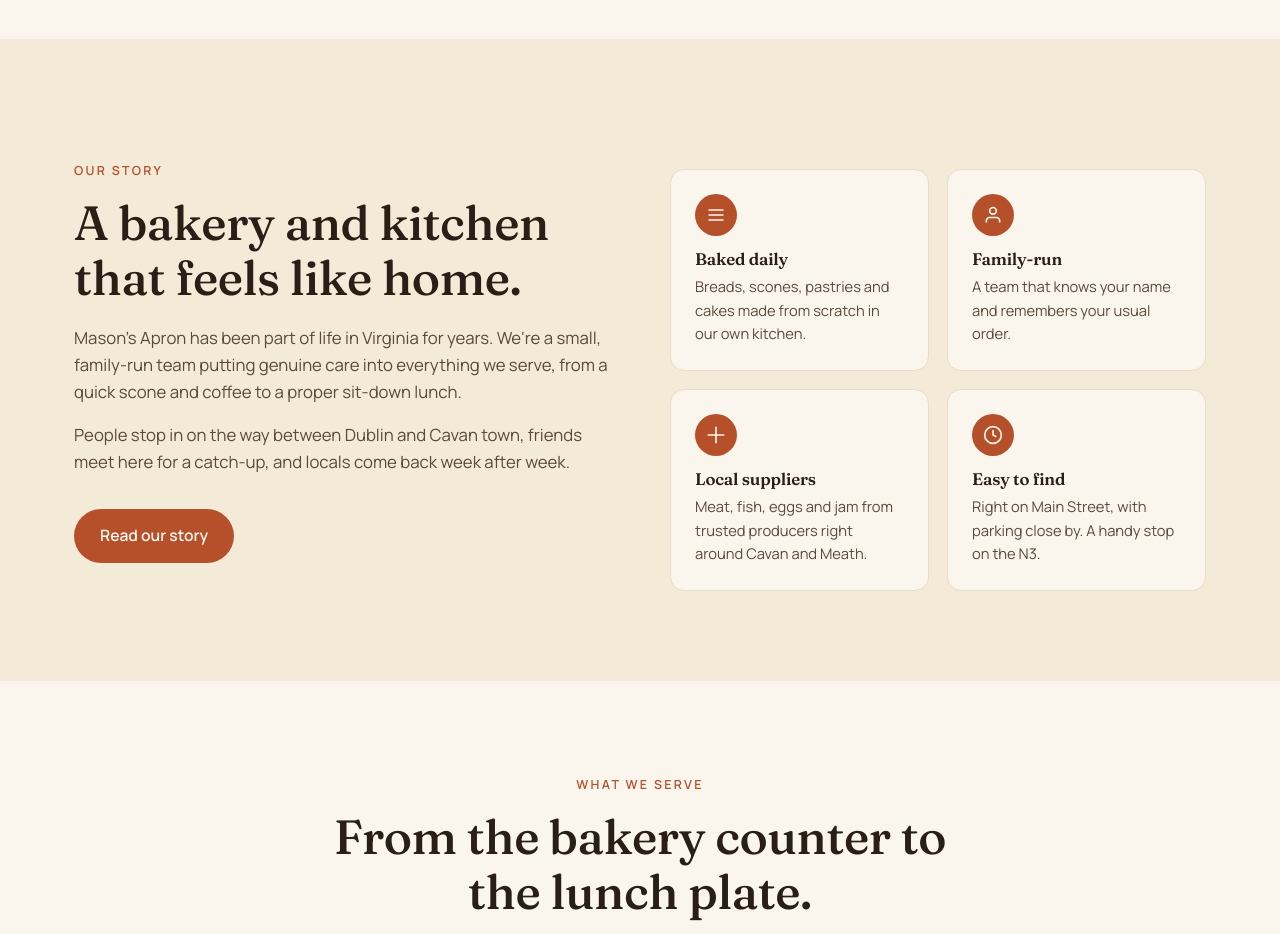
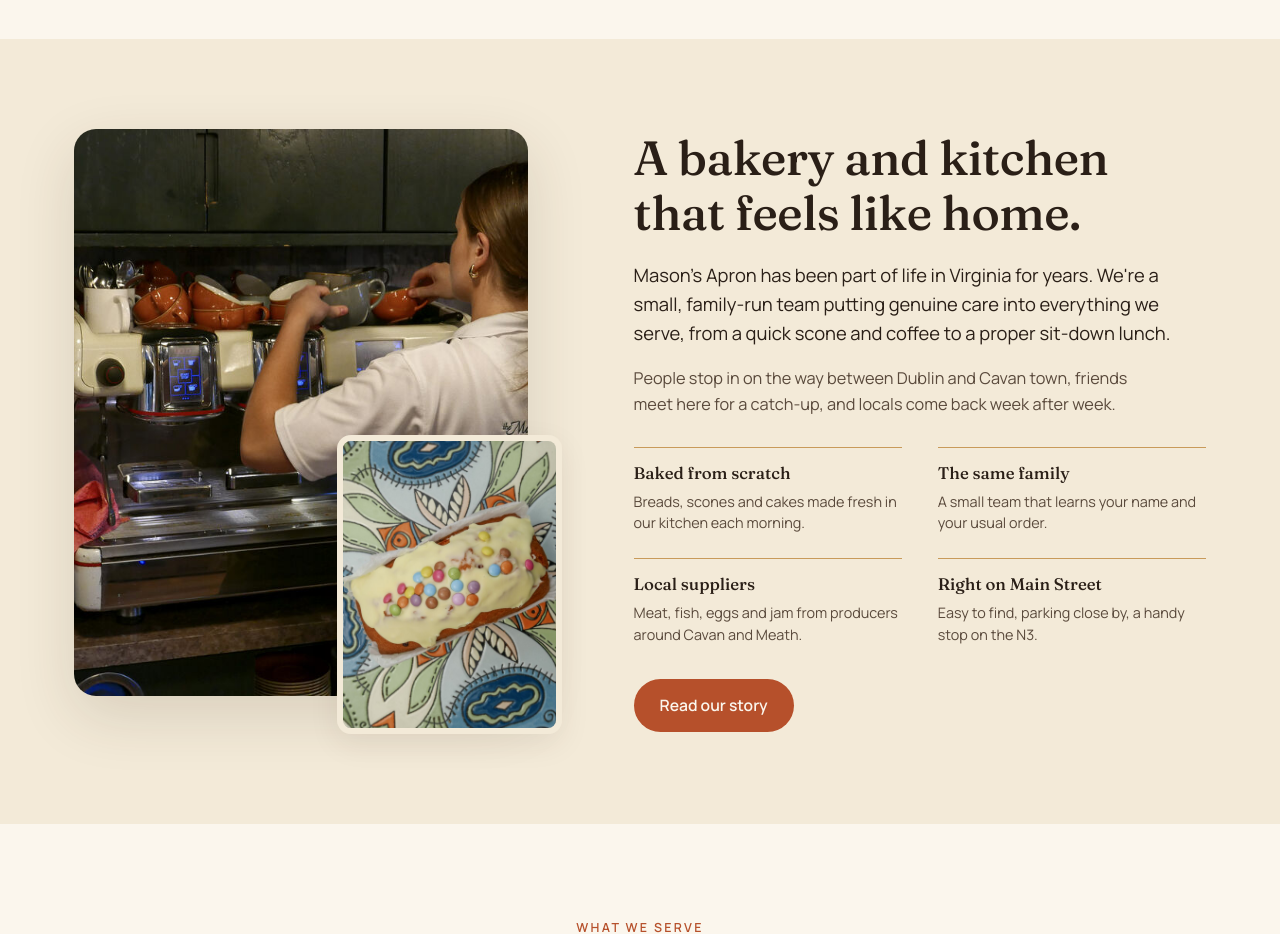
Before and after one commit to SamOHON0/masonsapron, a plain HTML site: page index.html in a window 1280 px wide. Shown: the part 860-1794 px from the top of the page. Drawn offline with Linux system fonts and the light colour scheme.

Commit message:
Redesign Our Story section: photo-led editorial layout, drop icon cards

```diff
--- a/index.html
+++ b/index.html
@@ -123,45 +123,41 @@
   <!-- ===== ABOUT TEASE ===== -->
   <section class="about">
     <div class="container">
-      <div class="about-grid">
-        <div data-reveal>
-          <span class="eyebrow">Our Story</span>
+      <div class="story-feature">
+        <div class="sf-media" data-reveal>
+          <figure class="sf-main">
+            <img src="/images/barista.jpg" alt="A member of the Mason's Apron team making coffee behind the counter" loading="lazy">
+          </figure>
+          <figure class="sf-inset">
+            <img src="/images/napkin.jpg" alt="Mason's Apron branded napkin" loading="lazy">
+          </figure>
+        </div>
+
+        <div class="sf-body" data-reveal>
           <h2>A bakery and kitchen that feels like home.</h2>
-          <p>Mason's Apron has been part of life in Virginia for years. We're a small, family-run team putting genuine care into everything we serve, from a quick scone and coffee to a proper sit-down lunch.</p>
+          <p class="sf-lead">Mason's Apron has been part of life in Virginia for years. We're a small, family-run team putting genuine care into everything we serve, from a quick scone and coffee to a proper sit-down lunch.</p>
           <p>People stop in on the way between Dublin and Cavan town, friends meet here for a catch-up, and locals come back week after week.</p>
-          <a href="/about.html" class="btn btn-rust" style="margin-top:18px;">Read our story</a>
-        </div>
-        <div data-reveal>
-          <div class="why-cards">
-            <div class="why-card">
-              <div class="ic">
-                <svg viewBox="0 0 24 24" fill="none" stroke="currentColor" stroke-width="2"><path d="M3 12h18M3 6h18M3 18h18"/></svg>
-              </div>
-              <h4>Baked daily</h4>
-              <p>Breads, scones, pastries and cakes made from scratch in our own kitchen.</p>
+
+          <dl class="sf-facts">
+            <div class="sf-fact">
+              <dt>Baked from scratch</dt>
+              <dd>Breads, scones and cakes made fresh in our kitchen each morning.</dd>
             </div>
-            <div class="why-card">
-              <div class="ic">
-                <svg viewBox="0 0 24 24" fill="none" stroke="currentColor" stroke-width="2"><path d="M20 21v-2a4 4 0 0 0-4-4H8a4 4 0 0 0-4 4v2"/><circle cx="12" cy="7" r="4"/></svg>
-              </div>
-              <h4>Family-run</h4>
-              <p>A team that knows your name and remembers your usual order.</p>
+            <div class="sf-fact">
+              <dt>The same family</dt>
+              <dd>A small team that learns your name and your usual order.</dd>
             </div>
-            <div class="why-card">
-              <div class="ic">
-                <svg viewBox="0 0 24 24" fill="none" stroke="currentColor" stroke-width="2"><path d="M12 2v20M2 12h20"/></svg>
-              </div>
-              <h4>Local suppliers</h4>
-              <p>Meat, fish, eggs and jam from trusted producers right around Cavan and Meath.</p>
+            <div class="sf-fact">
+              <dt>Local suppliers</dt>
+              <dd>Meat, fish, eggs and jam from producers around Cavan and Meath.</dd>
             </div>
-            <div class="why-card">
-              <div class="ic">
-                <svg viewBox="0 0 24 24" fill="none" stroke="currentColor" stroke-width="2"><circle cx="12" cy="12" r="10"/><polyline points="12 6 12 12 16 14"/></svg>
-              </div>
-              <h4>Easy to find</h4>
-              <p>Right on Main Street, with parking close by. A handy stop on the N3.</p>
+            <div class="sf-fact">
+              <dt>Right on Main Street</dt>
+              <dd>Easy to find, parking close by, a handy stop on the N3.</dd>
             </div>
-          </div>
+          </dl>
+
+          <a href="/about.html" class="btn btn-rust">Read our story</a>
         </div>
       </div>
     </div>
--- a/styles.css
+++ b/styles.css
@@ -1495,3 +1495,78 @@
   .gallery { grid-template-columns: repeat(2, 1fr); gap: 3px; }
   .hero-card-3 { width: 40%; }
 }
+
+/* ===== OUR STORY (editorial, photo-led) ===== */
+.story-feature {
+  display: grid;
+  grid-template-columns: 0.92fr 1.08fr;
+  gap: 72px;
+  align-items: center;
+}
+.sf-media {
+  position: relative;
+  padding-bottom: 38px;
+  padding-right: 34px;
+}
+.sf-main {
+  margin: 0;
+  border-radius: var(--r-lg);
+  overflow: hidden;
+  aspect-ratio: 4 / 5;
+  box-shadow: var(--shadow-lg);
+}
+.sf-main img { width: 100%; height: 100%; object-fit: cover; }
+.sf-inset {
+  position: absolute;
+  right: 0;
+  bottom: 0;
+  width: 46%;
+  margin: 0;
+  border-radius: var(--r-md);
+  overflow: hidden;
+  aspect-ratio: 3 / 4;
+  border: 6px solid var(--cream-2);
+  box-shadow: var(--shadow);
+}
+.sf-inset img { width: 100%; height: 100%; object-fit: cover; }
+
+.sf-body h2 { margin-bottom: 20px; max-width: 18ch; }
+.sf-body p {
+  color: var(--ink-soft);
+  font-size: 1.02rem;
+  margin-bottom: 16px;
+  max-width: 52ch;
+}
+.sf-lead {
+  font-size: 1.15rem !important;
+  color: var(--ink) !important;
+}
+.sf-facts {
+  margin: 30px 0 34px;
+  display: grid;
+  grid-template-columns: 1fr 1fr;
+  gap: 24px 36px;
+}
+.sf-fact { border-top: 1.5px solid var(--crust); padding-top: 12px; }
+.sf-fact dt {
+  font-family: 'Fraunces', serif;
+  font-size: 1.05rem;
+  font-weight: 500;
+  color: var(--ink);
+  margin-bottom: 4px;
+}
+.sf-fact dd {
+  margin: 0;
+  font-size: 0.9rem;
+  line-height: 1.5;
+  color: var(--ink-soft);
+}
+
+@media (max-width: 900px) {
+  .story-feature { grid-template-columns: 1fr; gap: 44px; }
+  .sf-media { max-width: 460px; }
+}
+@media (max-width: 560px) {
+  .sf-facts { grid-template-columns: 1fr; gap: 18px; }
+  .sf-body h2 { max-width: none; }
+}
```
